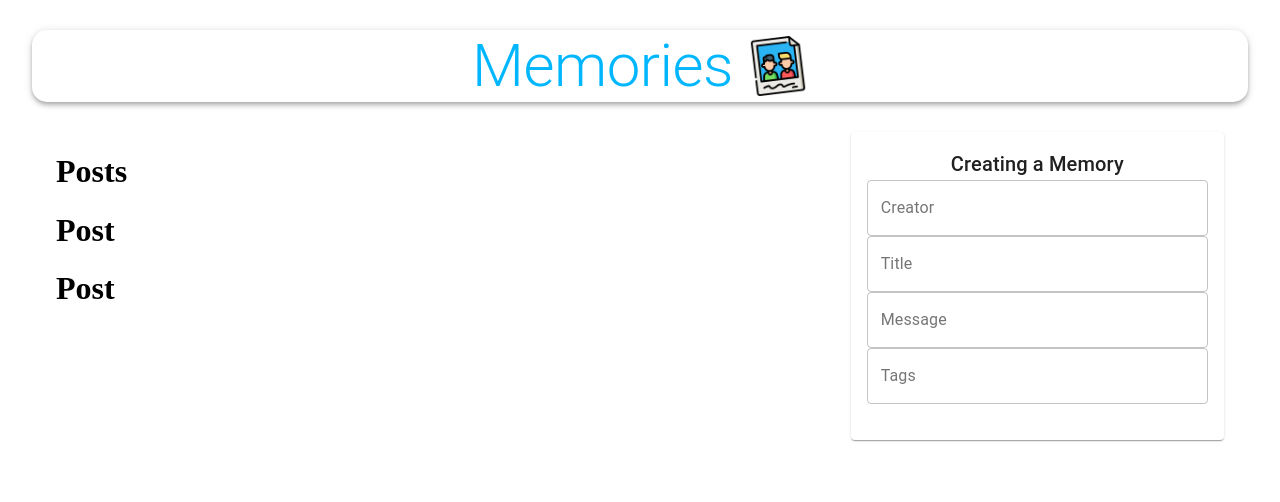
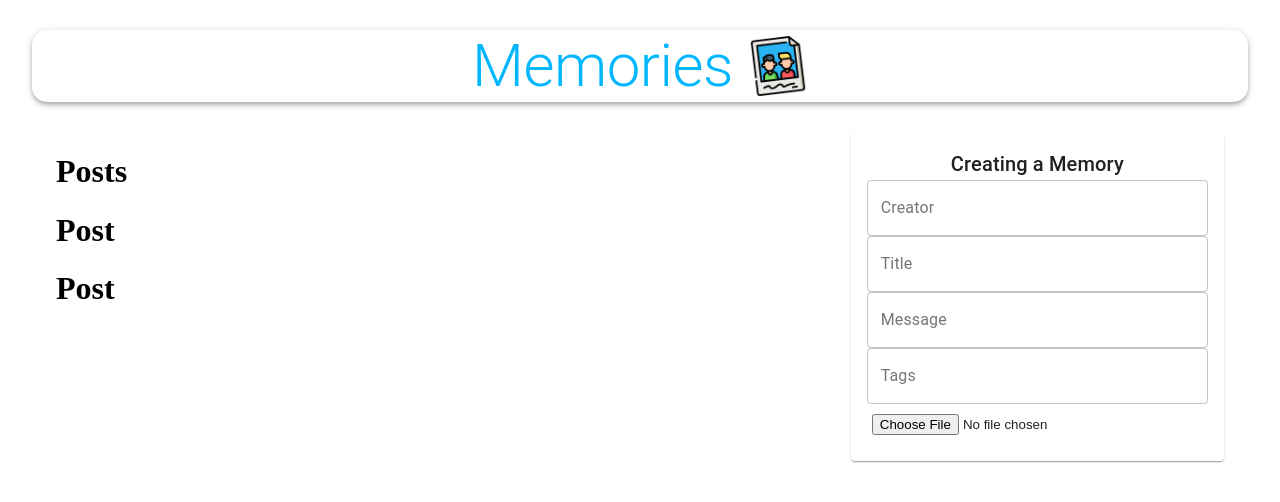
Before and after one commit to Decomplosed/memories-app, a React (Create React App) app in the folder client/: page / in a window 1280 px wide. Shown: the top 502 px of the page. Built offline with nearby package versions, Linux system fonts and the light colour scheme; no server answers.

Commit message:
render FileBase

```diff
--- a/client/src/components/Form/Form.js
+++ b/client/src/components/Form/Form.js
@@ -65,7 +65,9 @@ const Form = () => {
             setPostData({ ...postData, tags: event.target.value })
           }
         />
-        <div className={classes.fileInput}></div>
+        <div className={classes.fileInput}>
+          <FileBase />
+        </div>
       </form>
     </Paper>
   );
```
